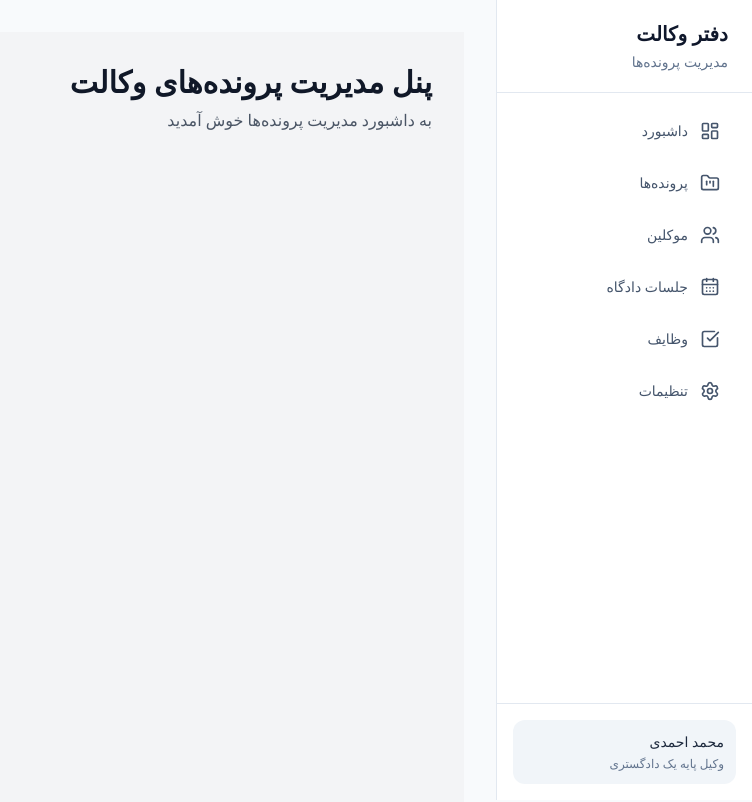
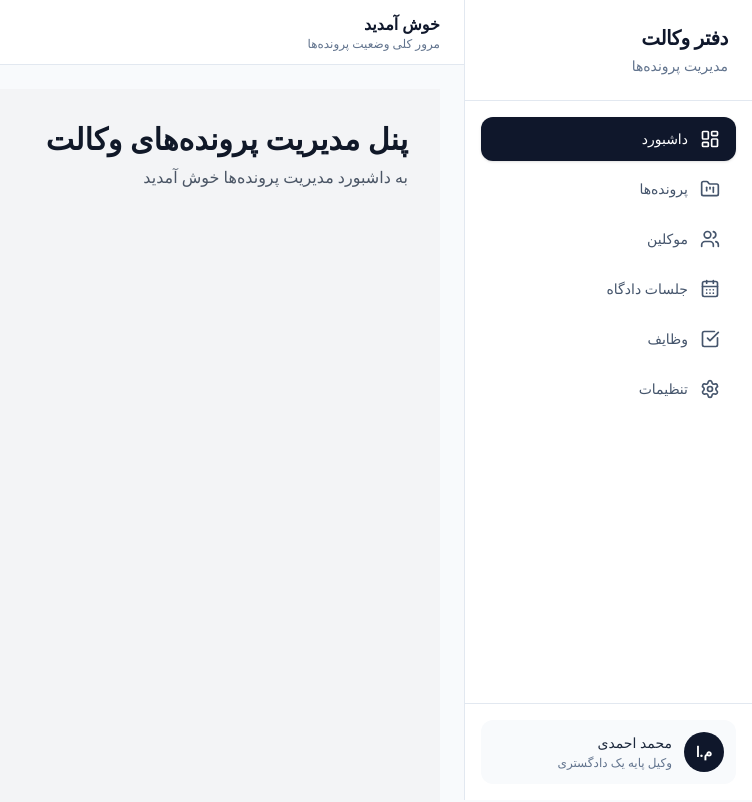
Before and after one commit to MohamadaminJalalian/lawyer-mvp, a Next.js app in the folder frontend/: page / in a window 1280 px wide. Shown: the top 802 px of the page, without its empty margins (528-1280 px from the left). Built offline with nearby package versions, Linux system fonts and the light colour scheme.

Commit message:
refactor: unify layout with shared sidebar state

```diff
--- a/frontend/src/app/layout.tsx
+++ b/frontend/src/app/layout.tsx
@@ -1,34 +1,21 @@
 import type { Metadata } from "next";
+import DashboardLayout from "@/components/layout/DashboardLayout";
 import "./globals.css";
 
-import Sidebar from "@/components/layout/Sidebar";
-import Header from "@/components/layout/Header";
-import Footer from "@/components/layout/Footer";
-
 export const metadata: Metadata = {
-  title: "سامانه مدیریت پرونده‌های وکالت",
-  description: "سامانه مدیریت پرونده‌های وکالت",
+  title: "دفتر وکالت",
+  description: "سامانه مدیریت پرونده‌های حقوقی",
 };
 
 export default function RootLayout({
   children,
-}: Readonly<{
+}: {
   children: React.ReactNode;
-}>) {
+}) {
   return (
     <html lang="fa" dir="rtl">
-      <body className="bg-slate-50">
-        <Sidebar />
-
-        <div className="mr-64 min-h-screen">
-          <Header />
-
-          <main className="min-h-[calc(100vh-80px)] p-8">
-            {children}
-          </main>
-
-          <Footer />
-        </div>
+      <body>
+        <DashboardLayout>{children}</DashboardLayout>
       </body>
     </html>
   );
--- /dev/null
+++ b/frontend/src/components/layout/DashboardLayout.tsx
@@ -0,0 +1,34 @@
+"use client";
+
+import { useState } from "react";
+import Sidebar from "./Sidebar";
+import Header from "./Header";
+import Footer from "./Footer";
+
+export default function DashboardLayout({
+  children,
+}: {
+  children: React.ReactNode;
+}) {
+  const [isSidebarOpen, setIsSidebarOpen] = useState(false);
+
+  return (
+    <div className="min-h-screen bg-slate-50" dir="rtl">
+      <Sidebar
+        isOpen={isSidebarOpen}
+        onClose={() => setIsSidebarOpen(false)}
+      />
+
+      {/* محتوای اصلی: هدر + بدنه + فوتر، با فاصله از ساید‌بار در دسکتاپ */}
+      <div className="flex min-h-screen flex-col lg:mr-72">
+        <Header onMenuClick={() => setIsSidebarOpen(true)} />
+
+        <main className="flex-1 px-3 py-5 sm:px-6 sm:py-6">
+          {children}
+        </main>
+
+        <Footer />
+      </div>
+    </div>
+  );
+}
--- a/frontend/src/components/layout/Footer.tsx
+++ b/frontend/src/components/layout/Footer.tsx
@@ -1,8 +1,9 @@
 export default function Footer() {
   return (
-    <footer className="border-t border-slate-200 bg-white px-8 py-4">
+    <footer className="border-t border-slate-200 bg-white px-4 py-4 sm:px-8">
       <p className="text-center text-sm text-slate-500">
-        تمامی حقوق برای سامانه مدیریت پرونده‌های وکالت محفوظ است.
+        طراحی شده توسط گروه توسعه فناورانه{" "}
+        <span className="font-medium text-blue-600">کیا تک</span>
       </p>
     </footer>
   );
--- a/frontend/src/components/layout/Header.tsx
+++ b/frontend/src/components/layout/Header.tsx
@@ -1,90 +1,32 @@
-import Link from "next/link";
-import {
-  LayoutDashboard,
-  FolderKanban,
-  Users,
-  CalendarDays,
-  CheckSquare,
-  Settings,
-} from "lucide-react";
+"use client";
 
-const menuItems = [
-  {
-    title: "داشبورد",
-    href: "/",
-    icon: LayoutDashboard,
-  },
-  {
-    title: "پرونده‌ها",
-    href: "/cases",
-    icon: FolderKanban,
-  },
-  {
-    title: "موکلین",
-    href: "/clients",
-    icon: Users,
-  },
-  {
-    title: "جلسات دادگاه",
-    href: "/hearings",
-    icon: CalendarDays,
-  },
-  {
-    title: "وظایف",
-    href: "/tasks",
-    icon: CheckSquare,
-  },
-  {
-    title: "تنظیمات",
-    href: "/settings",
-    icon: Settings,
-  },
-];
+import { Menu } from "lucide-react";
 
-export default function Sidebar() {
+interface HeaderProps {
+  onMenuClick: () => void;
+}
+
+export default function Header({ onMenuClick }: HeaderProps) {
   return (
-    <aside className="fixed right-0 top-0 z-40 h-screen w-64 border-l border-slate-200 bg-white">
-      <div className="flex h-full flex-col">
-        <div className="border-b border-slate-200 px-6 py-5">
-          <h1 className="text-xl font-bold text-slate-900">
-            دفتر وکالت
-          </h1>
+    <header className="sticky top-0 z-30 border-b border-slate-200 bg-white/95 backdrop-blur-sm">
+      <div className="flex min-h-16 items-center gap-3 px-3 sm:px-6">
+        <button
+          onClick={onMenuClick}
+          className="flex h-10 w-10 shrink-0 items-center justify-center rounded-xl text-slate-600 transition hover:bg-slate-100 active:bg-slate-200 lg:hidden"
+          aria-label="باز کردن منو"
+        >
+          <Menu size={21} />
+        </button>
 
-          <p className="mt-1 text-sm text-slate-500">
-            مدیریت پرونده‌ها
+        <div className="min-w-0">
+          <h2 className="truncate text-sm font-semibold text-slate-900 sm:text-base">
+            خوش آمدید
+          </h2>
+          <p className="hidden truncate text-xs text-slate-500 sm:block">
+            مرور کلی وضعیت پرونده‌ها
           </p>
         </div>
-
-        <nav className="flex-1 space-y-2 p-4">
-          {menuItems.map((item) => {
-            const Icon = item.icon;
-
-            return (
-              <Link
-                key={item.title}
-                href={item.href}
-                className="flex items-center gap-3 rounded-xl px-4 py-3 text-sm text-slate-600 transition hover:bg-slate-100 hover:text-slate-900"
-              >
-                <Icon size={20} />
-
-                <span>{item.title}</span>
-              </Link>
-            );
-          })}
-        </nav>
-
-        <div className="border-t border-slate-200 p-4">
-          <div className="rounded-xl bg-slate-100 p-3">
-            <p className="text-sm font-medium text-slate-800">
-              محمد احمدی
-            </p>
-
-            <p className="mt-1 text-xs text-slate-500">
-              وکیل پایه یک دادگستری
-            </p>
-          </div>
-        </div>
       </div>
-    </aside>
+    </header>
   );
 }
--- a/frontend/src/components/layout/Sidebar.tsx
+++ b/frontend/src/components/layout/Sidebar.tsx
@@ -1,4 +1,7 @@
+"use client";
+
 import Link from "next/link";
+import { usePathname } from "next/navigation";
 import {
   LayoutDashboard,
   FolderKanban,
@@ -6,67 +9,73 @@ import {
   CalendarDays,
   CheckSquare,
   Settings,
+  X,
 } from "lucide-react";
 
 const menuItems = [
-  {
-    title: "داشبورد",
-    href: "/",
-    icon: LayoutDashboard,
-  },
-  {
-    title: "پرونده‌ها",
-    href: "/cases",
-    icon: FolderKanban,
-  },
-  {
-    title: "موکلین",
-    href: "/clients",
-    icon: Users,
-  },
-  {
-    title: "جلسات دادگاه",
-    href: "/hearings",
-    icon: CalendarDays,
-  },
-  {
-    title: "وظایف",
-    href: "/tasks",
-    icon: CheckSquare,
-  },
-  {
-    title: "تنظیمات",
-    href: "/settings",
-    icon: Settings,
-  },
+  { title: "داشبورد", href: "/", icon: LayoutDashboard },
+  { title: "پرونده‌ها", href: "/cases", icon: FolderKanban },
+  { title: "موکلین", href: "/clients", icon: Users },
+  { title: "جلسات دادگاه", href: "/hearings", icon: CalendarDays },
+  { title: "وظایف", href: "/tasks", icon: CheckSquare },
+  { title: "تنظیمات", href: "/settings", icon: Settings },
 ];
 
-export default function Sidebar() {
+interface SidebarProps {
+  isOpen: boolean;
+  onClose: () => void;
+}
+
+export default function Sidebar({ isOpen, onClose }: SidebarProps) {
+  const pathname = usePathname();
+
   return (
-    <aside className="fixed right-0 top-0 z-40 h-screen w-64 border-l border-slate-200 bg-white">
+    <>
+      {isOpen && (
+        <div
+          onClick={onClose}
+          className="fixed inset-0 z-40 bg-slate-900/40 backdrop-blur-sm lg:hidden"
+        />
+      )}
+
+      <aside
+        className={`fixed right-0 top-0 z-50 h-screen w-72 border-l border-slate-200 bg-white shadow-xl transition-transform duration-300 ease-in-out lg:translate-x-0 lg:shadow-none ${
+          isOpen ? "translate-x-0" : "translate-x-full"
+        }`}
+      >
         <div className="flex h-full flex-col">
-        <div className="border-b border-slate-200 px-6 py-5">
-          <h1 className="text-xl font-bold text-slate-900">
+          <div className="flex items-center justify-between border-b border-slate-200 px-6 py-6">
+            <div>
+              <h1 className="text-xl font-bold tracking-tight text-slate-900">
                 دفتر وکالت
               </h1>
-
-          <p className="mt-1 text-sm text-slate-500">
-            مدیریت پرونده‌ها
-          </p>
+              <p className="mt-1 text-sm text-slate-500">مدیریت پرونده‌ها</p>
+            </div>
+            <button
+              onClick={onClose}
+              className="flex h-8 w-8 items-center justify-center rounded-lg text-slate-400 transition hover:bg-slate-100 hover:text-slate-700 lg:hidden"
+              aria-label="بستن منو"
+            >
+              <X size={18} />
+            </button>
           </div>
 
-        <nav className="flex-1 space-y-2 p-4">
+          <nav className="flex-1 space-y-1.5 overflow-y-auto p-4">
             {menuItems.map((item) => {
               const Icon = item.icon;
-
+              const isActive = pathname === item.href;
               return (
                 <Link
                   key={item.title}
                   href={item.href}
-                className="flex items-center gap-3 rounded-xl px-4 py-3 text-sm text-slate-600 transition hover:bg-slate-100 hover:text-slate-900"
+                  onClick={onClose}
+                  className={`flex items-center gap-3 rounded-xl px-4 py-3 text-sm font-medium transition ${
+                    isActive
+                      ? "bg-slate-900 text-white shadow-sm"
+                      : "text-slate-600 hover:bg-slate-100 hover:text-slate-900"
+                  }`}
                 >
                   <Icon size={20} />
-
                   <span>{item.title}</span>
                 </Link>
               );
@@ -74,17 +83,22 @@ export default function Sidebar() {
           </nav>
 
           <div className="border-t border-slate-200 p-4">
-          <div className="rounded-xl bg-slate-100 p-3">
-            <p className="text-sm font-medium text-slate-800">
+            <div className="flex items-center gap-3 rounded-xl bg-slate-50 p-3">
+              <div className="flex h-10 w-10 flex-shrink-0 items-center justify-center rounded-full bg-slate-900 text-sm font-semibold text-white">
+                م.ا
+              </div>
+              <div className="min-w-0">
+                <p className="truncate text-sm font-medium text-slate-800">
                   محمد احمدی
                 </p>
-
-            <p className="mt-1 text-xs text-slate-500">
+                <p className="mt-0.5 truncate text-xs text-slate-500">
                   وکیل پایه یک دادگستری
                 </p>
               </div>
             </div>
           </div>
+        </div>
       </aside>
+    </>
   );
 }
```
Lines whose indentation alone changed are shown as unchanged.
